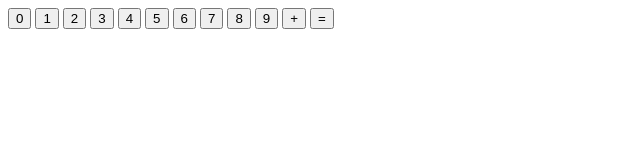
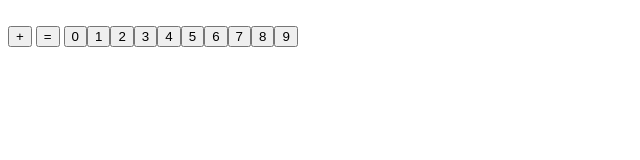
Before and after one commit to TrellixVulnTeam/calculator_KK7B, a website: page index.html in a window 1280 px wide. Shown: the whole page, without its empty margins (0-640 px from the left). Drawn offline with Linux system fonts and the light colour scheme.

Commit message:
Buttons are constructed in main.js

```diff
--- a/backlog.txt
+++ b/backlog.txt
@@ -1,5 +1,8 @@
 To do:
-- Calculate sum of two last numbers when equals pressed.
+- Calculate sum of two last one-digit numbers when equals pressed.
+    - Extract buttons to objects.
+    - Add two one-digit numbers and concatenate result when equals pressed.
+    - Clear input field when equals pressed and only display result.
 
 Done:
 - Do not display equals button when pressed.
--- a/index.html
+++ b/index.html
@@ -6,17 +6,17 @@
         <title>Calculator</title>
     </head>
     <body>
-        <output id="result"></output>
-        <button type='display_on_press' value=0 id="zero">0</button>
-        <button type='display_on_press' value=1 id="one">1</button>
-        <button type='display_on_press' value=2 id="two">2</button>
-        <button type='display_on_press' value=3 id="three">3</button>
-        <button type='display_on_press' value=4 id="four">4</button>
-        <button type='display_on_press' value=5 id="five">5</button>
-        <button type='display_on_press' value=6 id="six">6</button>
-        <button type='display_on_press' value=7 id="seven">7</button>
-        <button type='display_on_press' value=8 id="eight">8</button>
-        <button type='display_on_press' value=9 id="nine">9</button>
+        <output id="result"></output><br>
+        <!-- <button type='display_on_press' value=0>0</button> -->
+        <!-- <button type='display_on_press' value=1>1</button> -->
+        <!-- <button type='display_on_press' value=2>2</button> -->
+        <!-- <button type='display_on_press' value=3>3</button> -->
+        <!-- <button type='display_on_press' value=4>4</button> -->
+        <!-- <button type='display_on_press' value=5>5</button> -->
+        <!-- <button type='display_on_press' value=6>6</button> -->
+        <!-- <button type='display_on_press' value=7>7</button> -->
+        <!-- <button type='display_on_press' value=8>8</button> -->
+        <!-- <button type='display_on_press' value=9>9</button> -->
 
         <button type='display_on_press' id="plus">+</button>
         <button id="equals">=</button>
--- a/js/main.js
+++ b/js/main.js
@@ -1,13 +1,27 @@
 // Domain
-let stack = [];
+// let stack = [];
+
+// Controller
+let numButtons = [];
 
 // Layout HTML
+// Construct buttons
 let body = document.body;
-let testButton = document.createElement('button');
-let text = document.createTextNode('123');
-tag.appendChild(text);
-body.appendChild(testButton);
+for (var i = 0; i < 10; i++) {
+    let numButton = document.createElement('button');
+    let text = document.createTextNode(i);
+    numButton.appendChild(text);
+    numButton.type = 'display_on_press';
+    numButton.value = i;
+    body.appendChild(numButton);
 
+    numButtons.push(numButton);
+}
+
+// Display buttons
+for (var numButton of numButtons) {
+
+}
 
 // Controller/GUI
 let buttons = document.getElementsByTagName('button');
```
